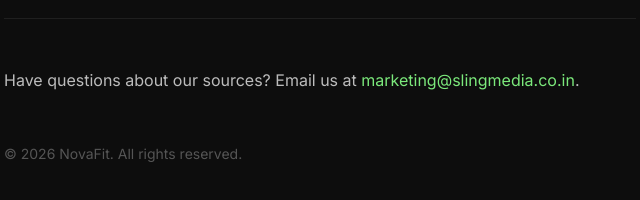
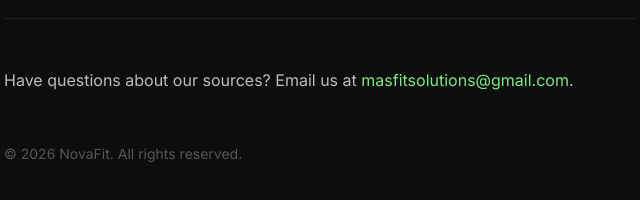
Before and after one commit to fittalker/novafit, a plain HTML site: page sources.html in a window 1280 px wide. Shown: the part 3144-3344 px from the top of the page, 320-960 px from the left. Drawn offline with Linux system fonts and the light colour scheme.

Commit message:
Update sources.html

```diff
--- a/sources.html
+++ b/sources.html
@@ -180,7 +180,7 @@
 
     <div class="divider"></div>
 
-    <p>Have questions about our sources? Email us at <a href="mailto:marketing@slingmedia.co.in">marketing@slingmedia.co.in</a>.</p>
+    <p>Have questions about our sources? Email us at <a href="mailto:marketing@slingmedia.co.in">masfitsolutions@gmail.com</a>.</p>
 
     <div class="footer">&copy; 2026 NovaFit. All rights reserved.</div>
   </div>
```
